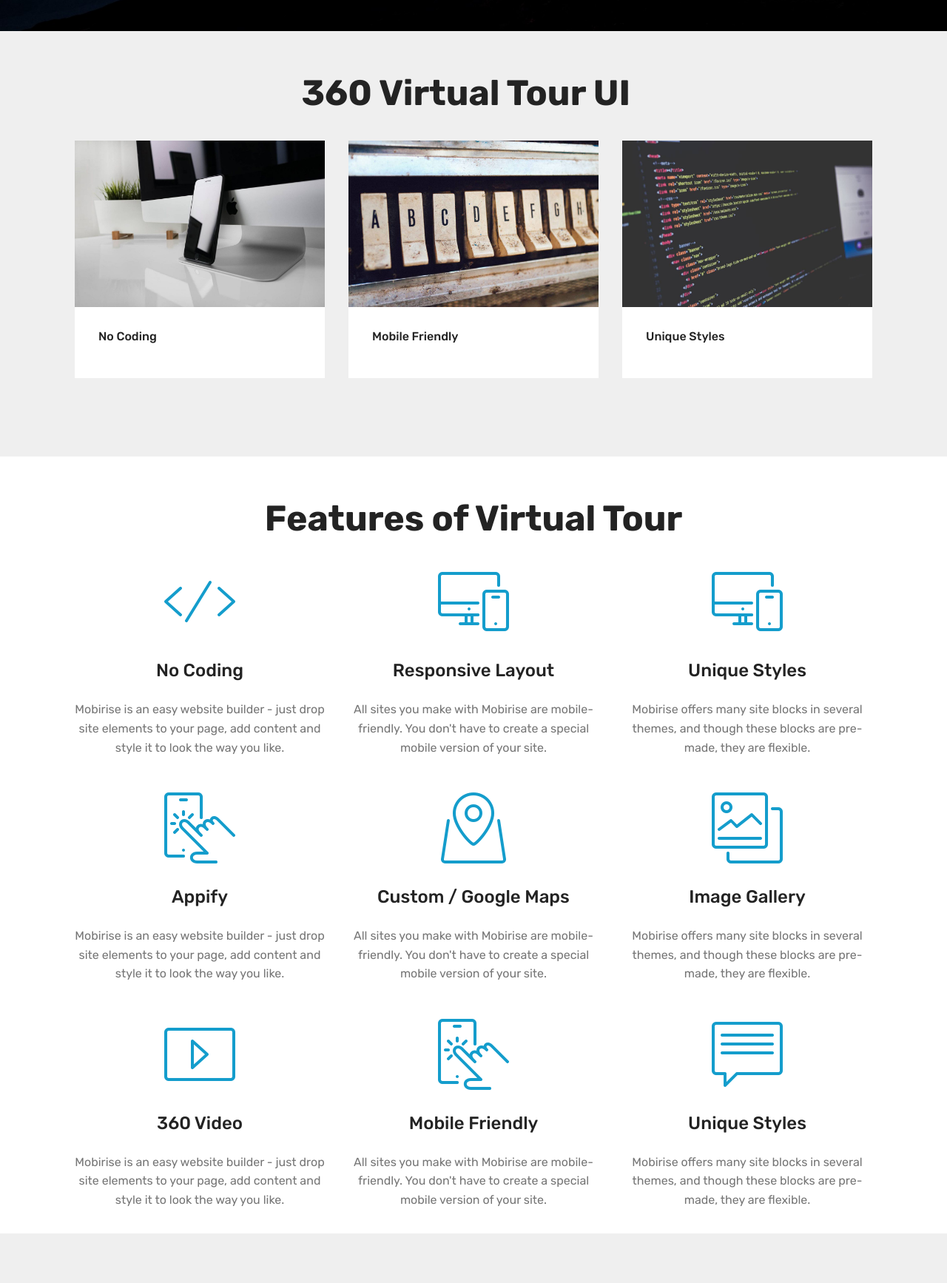
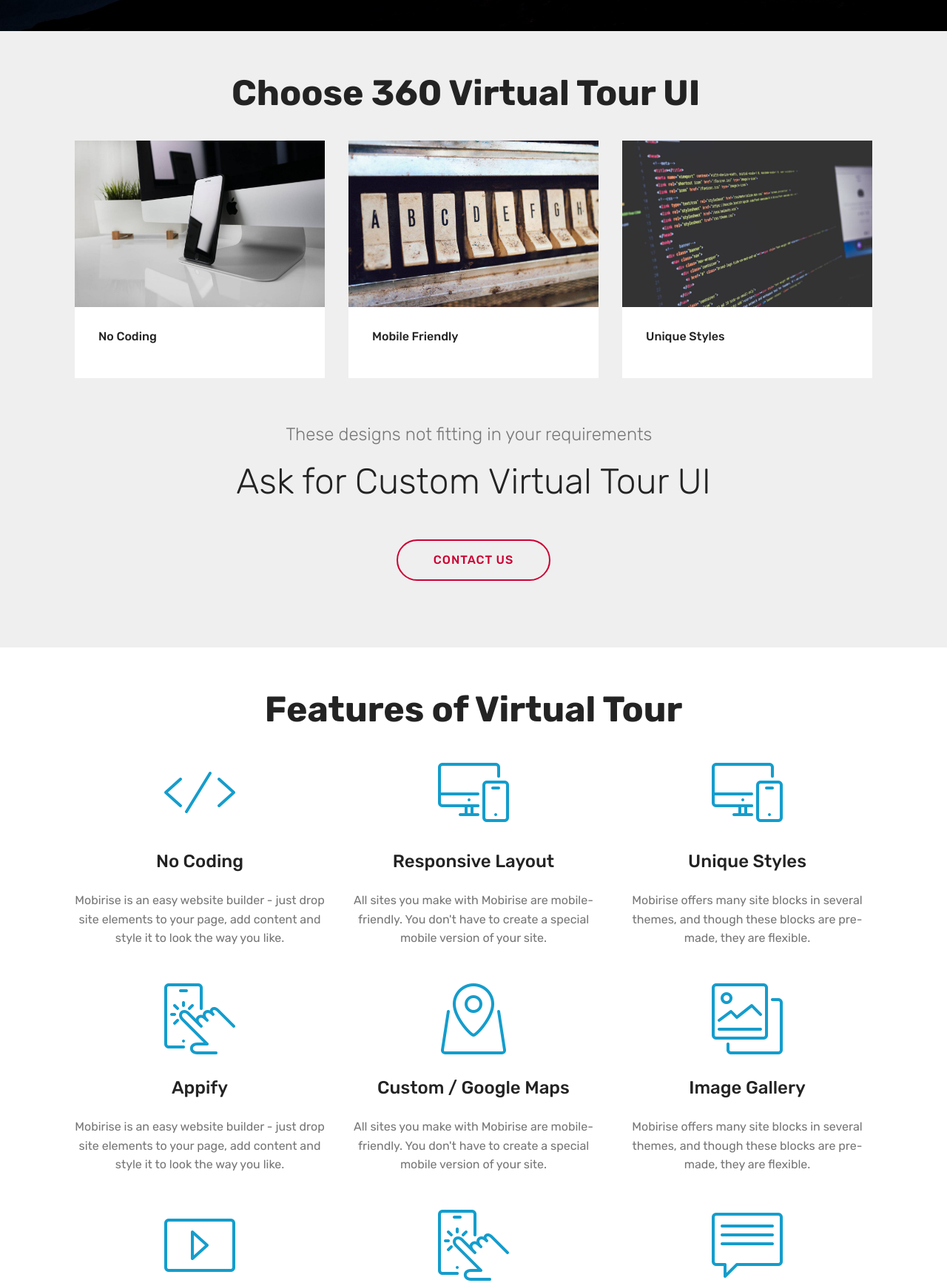
Before and after one commit to me08dushyant/dkinteractives, a plain HTML site: page index.html in a window 1280 px wide. Shown: the part 758-2492 px from the top of the page at 74% size. Drawn offline with Linux system fonts and the light colour scheme; files whose address does not match are found by name; a web font is replaced by a local one.

Commit message:
regular-updates

```diff
--- a/assets/mobirise/css/mbr-additional.css
+++ b/assets/mobirise/css/mbr-additional.css
@@ -1156,7 +1156,7 @@ pre {
 }
 .cid-qphqoBwu8H {
   padding-top: 0px;
-  padding-bottom: 90px;
+  padding-bottom: 0px;
   background-color: #efefef;
 }
 .cid-qphqoBwu8H .card-img {
@@ -1188,6 +1188,22 @@ pre {
 .cid-qphqoBwu8H .card-wrapper:hover {
   box-shadow: 0px 0px 30px 0px rgba(0, 0, 0, 0.05);
   transition: box-shadow 0.3s;
+}
+.cid-qqp1d3pjEf {
+  padding-top: 45px;
+  padding-bottom: 15px;
+  background-color: #efefef;
+}
+.cid-qqp1d3pjEf .mbr-section-subtitle {
+  color: #767676;
+}
+.cid-qqp0RNEoW2 {
+  padding-top: 0px;
+  padding-bottom: 60px;
+  background-color: #efefef;
+}
+.cid-qqp0RNEoW2 .mbr-section-subtitle {
+  color: #767676;
 }
 .cid-qpm6OocSYo {
   padding-top: 60px;
@@ -1235,7 +1251,7 @@ pre {
 }
 .cid-qqoNK6Odqm {
   padding-top: 0px;
-  padding-bottom: 0px;
+  padding-bottom: 30px;
   background-color: #ffffff;
 }
 .cid-qqoNK6Odqm .mbr-text {
@@ -1306,7 +1322,7 @@ pre {
 .cid-qphpFFLpHe {
   padding-top: 90px;
   padding-bottom: 90px;
-  background-image: url("../../../assets/images/0315.jpg");
+  background-image: url("../../../assets/images/0325.jpg");
 }
 .cid-qphpFFLpHe .icons-media-container {
   display: flex;
--- a/index.html
+++ b/index.html
@@ -6,7 +6,7 @@
   <meta http-equiv="X-UA-Compatible" content="IE=edge">
   <meta name="generator" content="Mobirise v4.0.12, mobirise.com">
   <meta name="viewport" content="width=device-width, initial-scale=1">
-  <link rel="shortcut icon" href="assets/images/logo214.png" type="image/x-icon">
+  <link rel="shortcut icon" href="assets/images/logo224.png" type="image/x-icon">
   <meta name="description" content="">
   <title>Home</title>
   <link rel="stylesheet" href="assets/web/assets/mobirise-icons/mobirise-icons.css">
@@ -22,7 +22,7 @@
 
 </head>
 <body>
-<section class="menu cid-qphpADoHOb" once="menu" id="menu2-0" data-rv-view="270">
+<section class="menu cid-qphpADoHOb" once="menu" id="menu2-0" data-rv-view="461">
 
 
 
@@ -66,7 +66,7 @@
     </nav>
 </section>
 
-<section class="engine"><a href="https://mobirise.co/c">web page maker</a></section><section class="cid-qpht6uejYs mbr-fullscreen mbr-parallax-background" id="header2-d" data-rv-view="272">
+<section class="engine"><a href="https://mobirise.co/i">how to build your own website for free</a></section><section class="cid-qpht6uejYs mbr-fullscreen mbr-parallax-background" id="header2-d" data-rv-view="463">
 
 
 
@@ -91,15 +91,14 @@
     </div>
 </section>
 
-<section class="mbr-section content4 cid-qpm67NHwQu" id="content4-g" data-rv-view="275">
+<section class="mbr-section content4 cid-qpm67NHwQu" id="content4-g" data-rv-view="466">
 
 
 
     <div class="container">
         <div class="media-container-row">
             <div class="title col-12 col-md-8">
-                <h2 class="align-center pb-3 mbr-fonts-style display-2"><strong>
-                    360 Virtual Tour UI &nbsp;</strong></h2>
+                <h2 class="align-center pb-3 mbr-fonts-style display-2"><strong>Choose 360 Virtual Tour UI &nbsp;</strong></h2>
 
 
             </div>
@@ -107,7 +106,7 @@
     </div>
 </section>
 
-<section class="features3 cid-qphqoBwu8H" id="features3-9" data-rv-view="277">
+<section class="features3 cid-qphqoBwu8H" id="features3-9" data-rv-view="468">
 
 
 
@@ -161,7 +160,41 @@
     </div>
 </section>
 
-<section class="mbr-section content4 cid-qpm6OocSYo" id="content4-i" data-rv-view="280">
+<section class="mbr-section content4 cid-qqp1d3pjEf" id="content4-z" data-rv-view="471">
+
+
+
+    <div class="container">
+        <div class="media-container-row">
+            <div class="title col-12 col-md-8">
+
+                <h3 class="mbr-section-subtitle align-center mbr-light mbr-fonts-style display-5">These designs not fitting in your requirements &nbsp;</h3>
+
+            </div>
+        </div>
+    </div>
+</section>
+
+<section class="mbr-section content4 cid-qqp0RNEoW2" id="content4-y" data-rv-view="473">
+
+
+
+    <div class="container">
+        <div class="media-container-row">
+            <div class="title col-12 col-md-8">
+                <h2 class="align-center pb-3 mbr-fonts-style display-2">
+                    Ask for Custom Virtual Tour UI</h2>
+
+                <div class="mbr-section-btn align-center py-4">
+                    <a class="btn btn-secondary-outline" href="https://mobirise.com">CONTACT US</a>
+
+                </div>
+            </div>
+        </div>
+    </div>
+</section>
+
+<section class="mbr-section content4 cid-qpm6OocSYo" id="content4-i" data-rv-view="475">
 
 
 
@@ -177,7 +210,7 @@
     </div>
 </section>
 
-<section class="features1 cid-qpm6Igmmar" id="features1-h" data-rv-view="282">
+<section class="features1 cid-qpm6Igmmar" id="features1-h" data-rv-view="477">
 
 
 
@@ -233,7 +266,7 @@
 
 </section>
 
-<section class="features1 cid-qqoM4qjbjp" id="features1-s" data-rv-view="285">
+<section class="features1 cid-qqoM4qjbjp" id="features1-s" data-rv-view="480">
 
 
 
@@ -288,7 +321,7 @@
 
 </section>
 
-<section class="features1 cid-qqoNK6Odqm" id="features1-t" data-rv-view="288">
+<section class="features1 cid-qqoNK6Odqm" id="features1-t" data-rv-view="483">
 
 
 
@@ -345,7 +378,7 @@
 
 </section>
 
-<section class="testimonials1 cid-qpmbCepGVE" id="testimonials1-n" data-rv-view="291">
+<section class="testimonials1 cid-qpmbCepGVE" id="testimonials1-n" data-rv-view="486">
 
 
 
@@ -435,7 +468,7 @@
     </div>
 </section>
 
-<section class="header12 cid-qphpFFLpHe" id="header12-1" data-rv-view="294">
+<section class="header12 cid-qphpFFLpHe" id="header12-1" data-rv-view="489">
 
 
 
@@ -496,7 +529,7 @@
 
 </section>
 
-<section class="mbr-section form1 cid-qpm9wlqR9Y" id="form1-k" data-rv-view="297">
+<section class="mbr-section form1 cid-qpm9wlqR9Y" id="form1-k" data-rv-view="492">
 
 
 
@@ -514,7 +547,7 @@
         <div class="media-container-column col-lg-8 offset-lg-2" data-form-type="formoid">
                 <div data-form-alert="" hidden="">Thanks for filling out the form!</div>
 
-                <form class="mbr-form" action="https://mobirise.com/" method="post" data-form-title="Mobirise Form"><input type="hidden" data-form-email="true" value="kooAJBBjLYbi684rkdCRLHo3VgBVn/Zy6L8v+e3T9YwVuFckSCJuUZOk4W+95X8S6E05SUsPXaBrWwcZw66J+uiEPK43uXNJC+7yp0yExJjqobPYla2R/4SocjNALDrl">
+                <form class="mbr-form" action="https://mobirise.com/" method="post" data-form-title="Mobirise Form"><input type="hidden" data-form-email="true" value="KaLwOq6vamAlKQOHY4tammsTtWS9HYM44davyODioGAQ9xBwoUOIDokXnP8E6TI/wVREjR98NKi02Uw8IXFDJxNUsMjw34jUhdkTL/p5XsT8cbL7gt0QSAJjVizzwBAT">
                     <div class="row row-sm-offset">
                         <div class="col-md-4 multi-horizontal" data-for="name">
                             <div class="form-group">
@@ -543,7 +576,7 @@
     </div>
 </section>
 
-<section class="footer4 cid-qpmcsNS7sK" id="footer4-r" data-rv-view="300">
+<section class="footer4 cid-qpmcsNS7sK" id="footer4-r" data-rv-view="495">
 
 
 
```
Also changed, not shown: assets/images/0321.jpg (added), assets/images/0323.jpg (added), assets/images/0325.jpg (added), assets/images/logo220.png (added), assets/images/logo222.png (added), assets/images/logo224.png (added), 1 other file.
